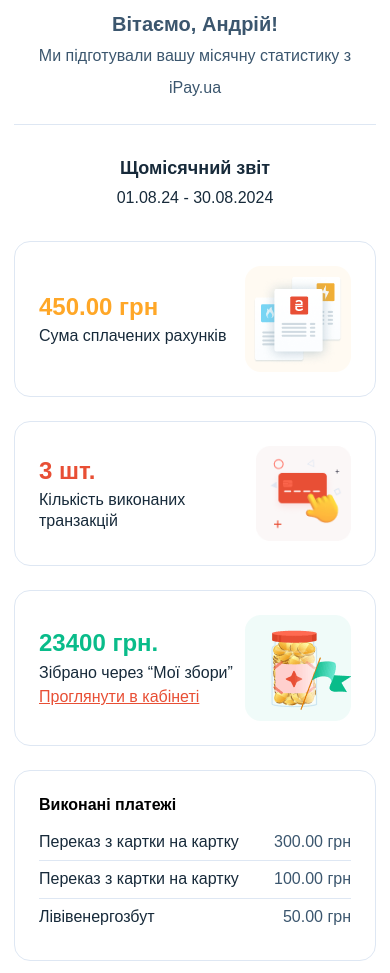
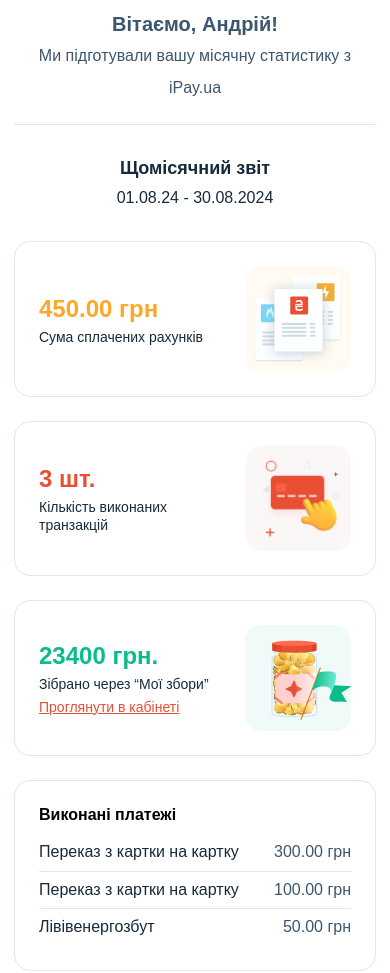
Before and after one commit to svirom/emails, a plain HTML site: page email-statistics/index.html in a window 390 px wide. Shown: the part 127-1100 px from the top of the page. Drawn offline with Linux system fonts and the light colour scheme.

Commit message:
statistics email

```diff
--- a/email-statistics/index.html
+++ b/email-statistics/index.html
@@ -80,6 +80,17 @@
       margin: 0;
       padding: 0;
       width: 100%!important;
+    }
+
+    @media only screen and (max-width: 480px) {
+
+      tr[class="row_mobile"] {
+        display: none !important;
+      }
+      td[class="font_mobile"],
+      a[class="font_mobile"] {
+        font-size: 14px !important;
+      }
     }
 
   </style>
@@ -166,7 +177,7 @@
                               <td height="24" style="font-size: 24px; line-height: 24px;">&nbsp;</td>
                             </tr>
                             <tr>
-                              <td align="left" valign="middle" style="padding-left:24px; padding-right:4px;">
+                              <td align="left" valign="middle" style="padding-left:24px; padding-right:8px;">
                                 <table width="100%" cellpadding="0" cellspacing="0" border="0" align="left">
                                   <tbody>
                                     <tr>
@@ -176,7 +187,7 @@
                                       <td height="4" style="font-size: 4px; line-height: 4px;">&nbsp;</td>
                                     </tr>
                                     <tr>
-                                      <td align="left" style="color: #172A3A; font-family: Arial, sans-serif; font-size: 16px; line-height: 130%;">Сума сплачених рахунків</td>
+                                      <td align="left" style="color: #172A3A; font-family: Arial, sans-serif; font-size: 16px; line-height: 130%;" class="font_mobile">Сума сплачених рахунків</td>
                                     </tr>
                                   </tbody>
                                 </table>
@@ -216,7 +227,7 @@
                               <td height="24" style="font-size: 24px; line-height: 24px;">&nbsp;</td>
                             </tr>
                             <tr>
-                              <td align="left" valign="middle" style="padding-left:24px; padding-right:4px;">
+                              <td align="left" valign="middle" style="padding-left:24px; padding-right:8px;">
                                 <table width="100%" cellpadding="0" cellspacing="0" border="0" align="left">
                                   <tbody>
                                     <tr>
@@ -226,7 +237,7 @@
                                       <td height="4" style="font-size: 4px; line-height: 4px;">&nbsp;</td>
                                     </tr>
                                     <tr>
-                                      <td align="left" style="color: #172A3A; font-family: Arial, sans-serif; font-size: 16px; line-height: 130%;">Кількість виконаних транзакцій</td>
+                                      <td align="left" style="color: #172A3A; font-family: Arial, sans-serif; font-size: 16px; line-height: 130%;" class="font_mobile">Кількість виконаних транзакцій</td>
                                     </tr>
                                   </tbody>
                                 </table>
@@ -266,7 +277,7 @@
                               <td height="24" style="font-size: 24px; line-height: 24px;">&nbsp;</td>
                             </tr>
                             <tr>
-                              <td align="left" valign="middle" style="padding-left:24px; padding-right:4px;">
+                              <td align="left" valign="middle" style="padding-left:24px; padding-right:8px;">
                                 <table width="100%" cellpadding="0" cellspacing="0" border="0" align="left">
                                   <tbody>
                                     <tr>
@@ -276,14 +287,14 @@
                                       <td height="4" style="font-size: 4px; line-height: 4px;">&nbsp;</td>
                                     </tr>
                                     <tr>
-                                      <td align="left" style="color: #172A3A; font-family: Arial, sans-serif; font-size: 16px; line-height: 130%;">Зібрано через “Мої збори”</td>
+                                      <td align="left" style="color: #172A3A; font-family: Arial, sans-serif; font-size: 16px; line-height: 130%;" class="font_mobile">Зібрано через “Мої збори”</td>
                                     </tr>
                                     <tr>
                                       <td height="4" style="font-size: 4px; line-height: 4px;">&nbsp;</td>
                                     </tr>
                                     <tr>
                                       <td align="left" style="color: #172A3A; font-family: Arial, sans-serif; font-size: 16px; line-height: 130%;">
-                                        <a href="#" style="color: #E84F35; font-family: Arial, sans-serif; font-size: 16px; line-height: 130%; text-decoration: underline;">Проглянути в кабінеті</a>
+                                        <a href="#" style="color: #E84F35; font-family: Arial, sans-serif; font-size: 16px; line-height: 130%; text-decoration: underline;" class="font_mobile">Проглянути в кабінеті</a>
                                       </td>
                                     </tr>
                                   </tbody>
@@ -331,22 +342,8 @@
                             </tr>
 
                             <tr>
-                              <td align="left" width="100%" valign="top">
-                                <table cellpadding="0" cellspacing="0" border="0" align="left">
-                                  <tbody>
-                                    <tr>
-                                      <td align="left" style="padding-right: 4px; color: #172A3A; font-family: Arial, sans-serif; font-size: 16px; line-height: 130%;">Переказ з картки на картку</td>
-                                    </tr>
-                                  </tbody>
-                                </table>
-                                <table cellpadding="0" cellspacing="0" border="0" align="right">
-                                  <tbody>
-                                    <tr>
-                                      <td align="right" style="font-family: Arial, sans-serif; color: #3B566E; font-size: 16px; line-height: 130%;">300.00 грн</td>
-                                    </tr>
-                                  </tbody>
-                                </table>
-                              </td>
+                              <td align="left" valign="top" style="padding-right: 8px; color: #172A3A; font-family: Arial, sans-serif; font-size: 16px; line-height: 130%;">Переказ з картки на картку</td>
+                              <td align="right" valign="top" style="font-family: Arial, sans-serif; color: #3B566E; font-size: 16px; line-height: 130%; white-space: nowrap;">300.00 грн</td>
                             </tr>
 
                             <tr>
@@ -354,28 +351,15 @@
                             </tr>
                             <tr>
                               <td height="1" bgcolor="#DEE7F3" width="100%" style="font-size: 1px; line-height: 1px;">&nbsp;</td>
+                              <td height="1" bgcolor="#DEE7F3" width="100%" style="font-size: 1px; line-height: 1px;">&nbsp;</td>
                             </tr>
                             <tr>
                               <td height="8" style="font-size: 8px; line-height: 8px;">&nbsp;</td>
                             </tr>
 
                             <tr>
-                              <td align="left" width="100%" valign="top">
-                                <table cellpadding="0" cellspacing="0" border="0" align="left">
-                                  <tbody>
-                                    <tr>
-                                      <td align="left" style="padding-right: 4px; color: #172A3A; font-family: Arial, sans-serif; font-size: 16px; line-height: 130%;">Переказ з картки на картку</td>
-                                    </tr>
-                                  </tbody>
-                                </table>
-                                <table cellpadding="0" cellspacing="0" border="0" align="right">
-                                  <tbody>
-                                    <tr>
-                                      <td align="right" style="font-family: Arial, sans-serif; color: #3B566E; font-size: 16px; line-height: 130%;">100.00 грн</td>
-                                    </tr>
-                                  </tbody>
-                                </table>
-                              </td>
+                              <td align="left" valign="top" style="padding-right: 8px; color: #172A3A; font-family: Arial, sans-serif; font-size: 16px; line-height: 130%;">Переказ з картки на картку</td>
+                              <td align="right" valign="top" style="font-family: Arial, sans-serif; color: #3B566E; font-size: 16px; line-height: 130%; white-space: nowrap;">100.00 грн</td>
                             </tr>
 
                             <tr>
@@ -383,28 +367,15 @@
                             </tr>
                             <tr>
                               <td height="1" bgcolor="#DEE7F3" width="100%" style="font-size: 1px; line-height: 1px;">&nbsp;</td>
+                              <td height="1" bgcolor="#DEE7F3" width="100%" style="font-size: 1px; line-height: 1px;">&nbsp;</td>
                             </tr>
                             <tr>
                               <td height="8" style="font-size: 8px; line-height: 8px;">&nbsp;</td>
                             </tr>
 
                             <tr>
-                              <td align="left" width="100%" valign="top">
-                                <table cellpadding="0" cellspacing="0" border="0" align="left">
-                                  <tbody>
-                                    <tr>
-                                      <td align="left" style="padding-right: 4px; color: #172A3A; font-family: Arial, sans-serif; font-size: 16px; line-height: 130%;">Лівівенергозбут</td>
-                                    </tr>
-                                  </tbody>
-                                </table>
-                                <table cellpadding="0" cellspacing="0" border="0" align="right">
-                                  <tbody>
-                                    <tr>
-                                      <td align="right" style="font-family: Arial, sans-serif; color: #3B566E; font-size: 16px; line-height: 130%;">50.00 грн</td>
-                                    </tr>
-                                  </tbody>
-                                </table>
-                              </td>
+                              <td align="left" valign="top" style="padding-right: 8px; color: #172A3A; font-family: Arial, sans-serif; font-size: 16px; line-height: 130%;">Лівівенергозбут</td>
+                              <td align="right" valign="top" style="font-family: Arial, sans-serif; color: #3B566E; font-size: 16px; line-height: 130%; white-space: nowrap;">50.00 грн</td>
                             </tr>
 
                             <tr>
@@ -465,7 +436,7 @@
                         <td align="left" valign="middle" width="100%">
                           <table width="330" cellpadding="0" cellspacing="0" border="0" align="left">
                             <tbody>
-                              <tr>
+                              <tr class="row_mobile">
                                 <td height="22" style="font-size: 22px; line-height: 22px;">&nbsp;</td>
                               </tr>
                               <tr>
```
